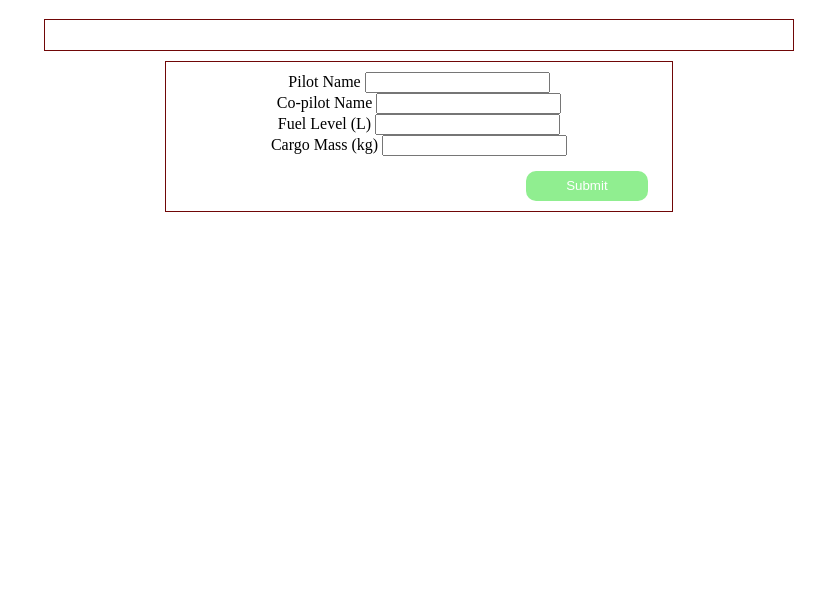
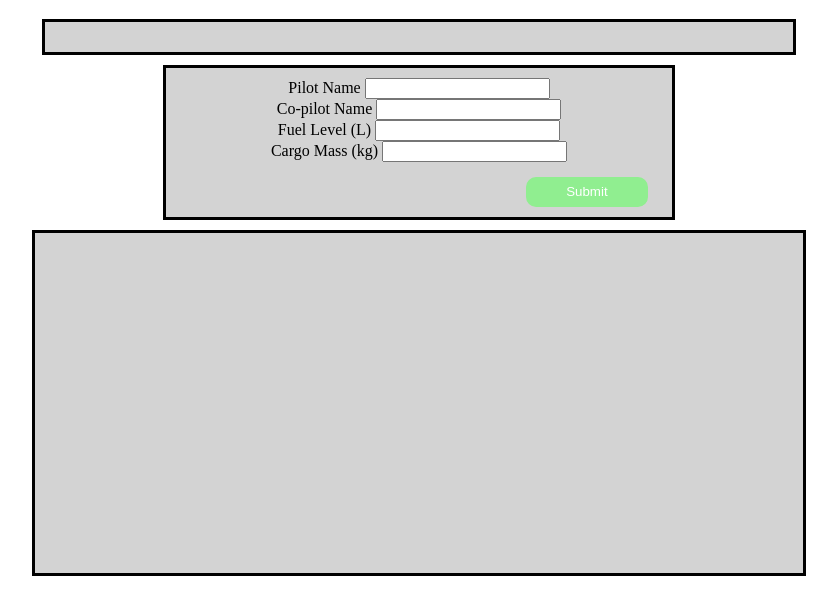
Before and after one commit to ozdemirmzn/HTML-CSS-JS, a plain HTML site: page index.html in a window 1280 px wide. Shown: the part 94-708 px from the top of the page, without its empty margins (221-1058 px from the left). Drawn offline with Linux system fonts and the light colour scheme.

Commit message:
more code

```diff
--- a/index.html
+++ b/index.html
@@ -22,6 +22,10 @@
                  </form>
             </div>
 
+            <div class="lastpart">
+
+            </div>
+
 
   </body>
 </html>
--- a/styles.css
+++ b/styles.css
@@ -2,17 +2,21 @@
     margin: 10px auto;
     height: 10px;
     width: 60%;
-    border: 1px solid #700707;
+    border: 3px solid black;
     padding: 10px;
+    background-color: lightgray;
+    font-style: bold;
   }
 
 .formquestions {
 
     margin: 1px auto;
     width: 40%;
-    border: 1px solid #700707;
+    border: 3px solid black;
     padding: 10px;
     display: block;
+    background-color: lightgray;
+
 }
 
 .centercontent {
@@ -34,3 +38,13 @@
 h1 {text-align-last: center;}
 label {display: block;}
 body {padding: 25px;}
+
+.lastpart {
+    margin: 10px auto;
+    height: 300px;
+    width: 60%;
+    border: 3px solid black;
+    padding: 20px;
+    background-color: lightgray;
+
+}
```
Also changed, not shown: script.js (+3 -5 lines).
